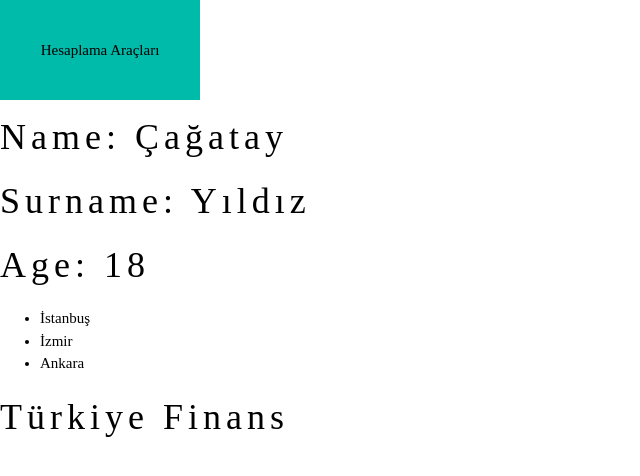
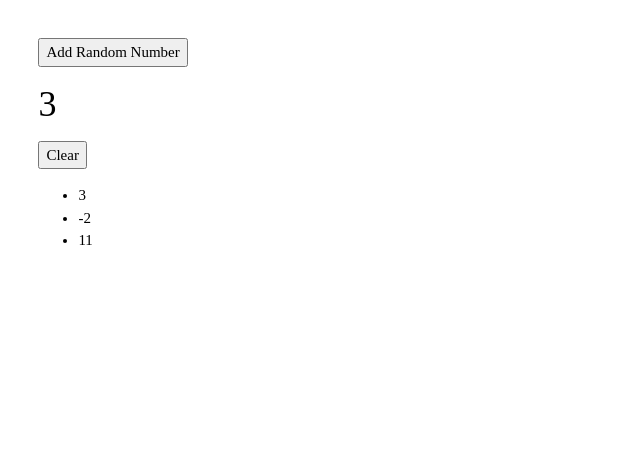
Before and after one commit to yakintech/turkiye-finans-react-6, a React (Create React App) app: page / in a window 1280 px wide. Shown: the top 476 px of the page, without its empty margins (0-640 px from the left). Built offline with nearby package versions, Linux system fonts and the light colour scheme.

Commit message:
random number add

```diff
--- a/public/index.html
+++ b/public/index.html
@@ -30,7 +30,7 @@
   </style>
 </head>
 
-<body>
+<body style="padding:3%">
   <div id="root">
 
   </div>
--- a/src/App.tsx
+++ b/src/App.tsx
@@ -1,9 +1,8 @@
-import Template1 from "./css/template/Template1"
-import ParentComp from "./props/ParentComp"
+import StateArraySample from "./state/StateArraySample"
 
 function App() {
   return <>
-   <ParentComp/>
+   <StateArraySample/>
   </>
 }
 
--- a/src/props/ParentComp.tsx
+++ b/src/props/ParentComp.tsx
@@ -6,9 +6,13 @@ function ParentComp() {
 
     //props olarak string, number, object, array HATTA function gönderebiliriz.
 
+    const hello = () => {
+        alert("PARENT COMP FUNCTION!!")
+    }
+
     return (<>
-    <TRFinansButton title="Hesaplama Araçları"/>
-        <ChildComp title="Türkiye Finans" countries={["İstanbuş", "İzmir", "Ankara"]} name="Çağatay" surname="Yıldız" age={18} />
+    <TRFinansButton hello={hello} title="Hesaplama Araçları"/>
+    <ChildComp title="Türkiye Finans" countries={["İstanbuş", "İzmir", "Ankara"]} name="Çağatay" surname="Yıldız" age={18} />
     </>
     )
 }
--- a/src/props/TRFinansButton.tsx
+++ b/src/props/TRFinansButton.tsx
@@ -2,9 +2,10 @@ import React from 'react'
 
 function TRFinansButton(props: any) {
 
-    const { title, width, height } = props
+    const { title, width, height, hello } = props
 
     return (<>
+        <button onClick={hello}>Parent Func</button>
         <button style={{ backgroundColor: '#00baaa', width: width, height: height, border: 'none' }}>{title}</button>
     </>
     )
--- /dev/null
+++ b/src/state/StateArraySample.tsx
@@ -0,0 +1,27 @@
+import React, { useState } from 'react'
+
+function StateArraySample() {
+
+    //state içerisinde string, number, array, obje barındırabilir
+    const [numbers, setnumbers] = useState([3, -2, 11]);
+
+    const addRandom = () => {
+        var randomNumber = Math.floor(Math.random() * 90000);
+
+        if (!numbers.includes(randomNumber))
+            setnumbers([...numbers, randomNumber]);
+    }
+
+    return (<>
+        <button onClick={addRandom}>Add Random Number</button>
+        <h1>{numbers.length}</h1>
+        <button onClick={() => setnumbers([])}>Clear</button>
+        <ul>
+            {
+                numbers.map(item => <li>{item}</li>)
+            }
+        </ul>
+    </>)
+}
+
+export default StateArraySample
```
Also changed, not shown: js/spreadSyntax.html (added, +22 -0 lines), src/jsx/HtmlEvents.tsx (added, +26 -0 lines), src/state/StateIntro.tsx (added, +25 -0 lines).
